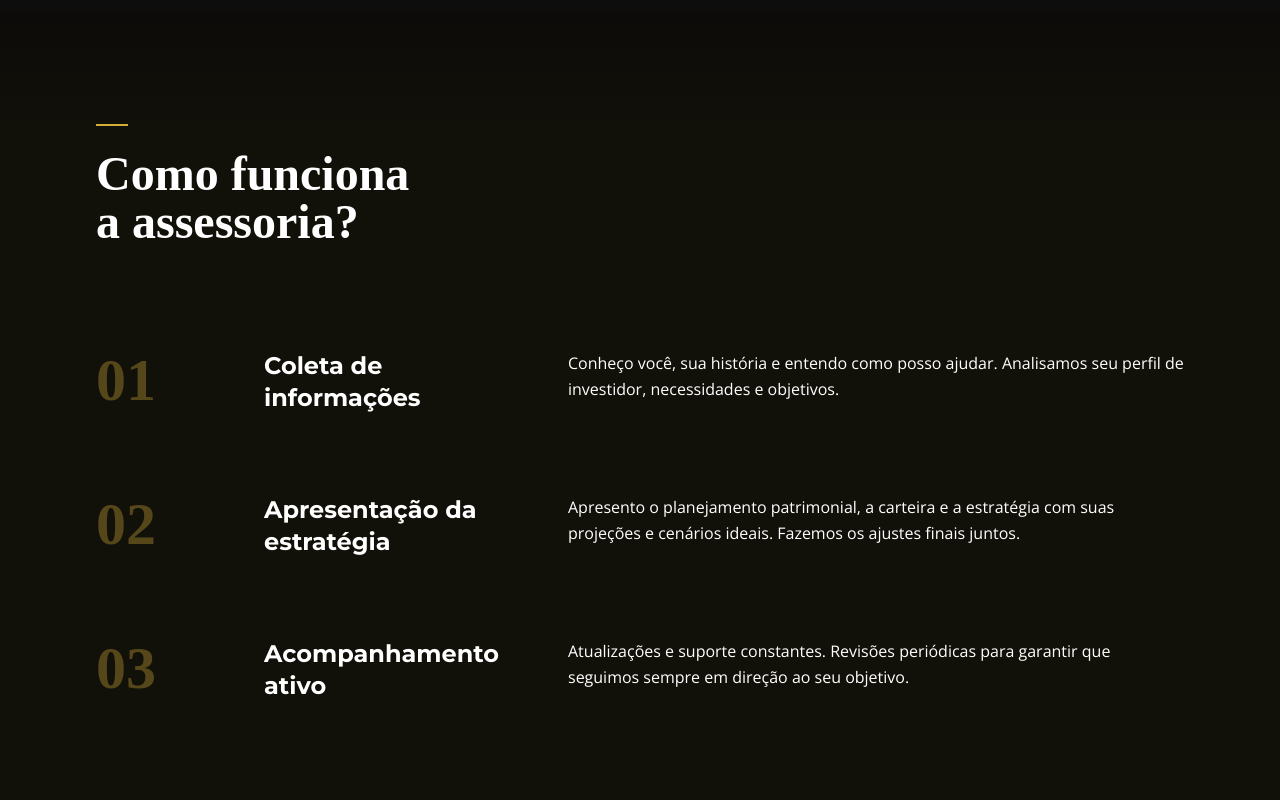
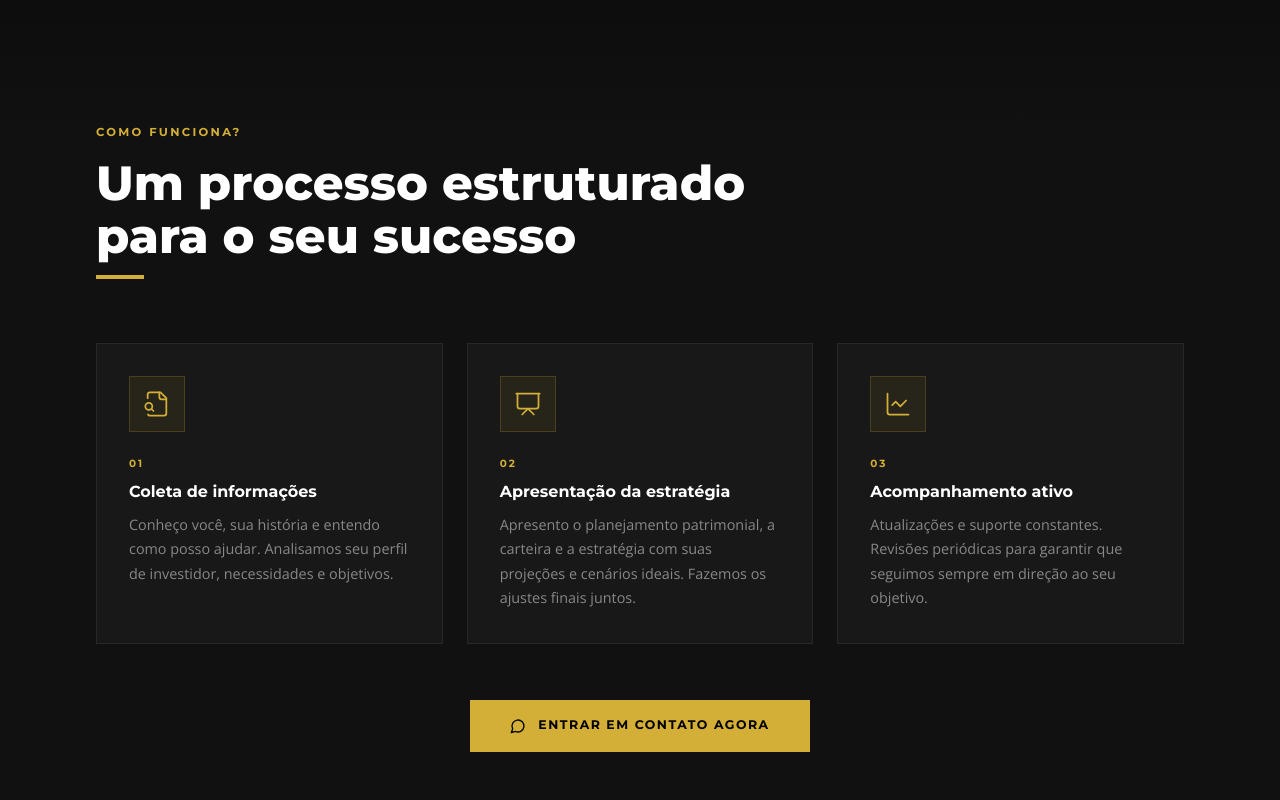
Before and after one commit to theolimaa/lp, a React (Vite) app: page / in a window 1280 px wide. Shown: the part 5680-6480 px from the top of the page. Built offline with nearby package versions, Linux system fonts and the light colour scheme.

Commit message:
Update HowItWorks.jsx

```diff
--- a/src/components/HowItWorks.jsx
+++ b/src/components/HowItWorks.jsx
@@ -1,83 +1,99 @@
 import React from 'react';
 import { motion, useInView } from 'framer-motion';
+import { FileSearch, Presentation, LineChart } from 'lucide-react';
+import { MessageCircle } from 'lucide-react';
 
 const steps = [
-  {
-    id: '01',
-    title: 'Coleta de informações',
-    desc: 'Conheço você, sua história e entendo como posso ajudar. Analisamos seu perfil de investidor, necessidades e objetivos.',
-  },
-  {
-    id: '02',
-    title: 'Apresentação da estratégia',
-    desc: 'Apresento o planejamento patrimonial, a carteira e a estratégia com suas projeções e cenários ideais. Fazemos os ajustes finais juntos.',
-  },
-  {
-    id: '03',
-    title: 'Acompanhamento ativo',
-    desc: 'Atualizações e suporte constantes. Revisões periódicas para garantir que seguimos sempre em direção ao seu objetivo.',
-  },
+  { id: '01', icon: FileSearch,   title: 'Coleta de informações',       desc: 'Conheço você, sua história e entendo como posso ajudar. Analisamos seu perfil de investidor, necessidades e objetivos.' },
+  { id: '02', icon: Presentation, title: 'Apresentação da estratégia',  desc: 'Apresento o planejamento patrimonial, a carteira e a estratégia com suas projeções e cenários ideais. Fazemos os ajustes finais juntos.' },
+  { id: '03', icon: LineChart,     title: 'Acompanhamento ativo',        desc: 'Atualizações e suporte constantes. Revisões periódicas para garantir que seguimos sempre em direção ao seu objetivo.' },
 ];
 
 const HowItWorks = () => {
   const ref = React.useRef(null);
   const inView = useInView(ref, { once: true, margin: '-80px' });
 
+  const handleWhatsApp = () => {
+    const message = encodeURIComponent('Olá, Theo. Gostaria de agendar um diagnóstico de eficiência patrimonial.');
+    window.open(`https://api.whatsapp.com/message/UZZHBP7KOC5AJ1?text=${message}`, '_blank');
+  };
+
   return (
-    <section ref={ref} style={{ background: 'linear-gradient(to bottom, #0C0B09 0%, #111009 120px)' }} className="py-20 lg:py-28 px-6">
+    <section
+      ref={ref}
+      className="py-20 lg:py-28 px-6"
+      style={{ background: 'linear-gradient(to bottom, #0D0D0D 0%, #111111 120px)' }}
+    >
       <div className="container mx-auto max-w-6xl">
 
         {/* Header */}
         <motion.div
           initial={{ opacity: 0, y: 24 }}
           animate={inView ? { opacity: 1, y: 0 } : {}}
-          transition={{ duration: 0.7 }}
+          transition={{ duration: 0.6, ease: [0.22, 1, 0.36, 1] }}
           className="mb-14 lg:mb-16"
         >
-          <span className="block w-8 h-0.5 mb-6" style={{ backgroundColor: 'var(--gold)' }} />
-          <h2
-            className="text-4xl lg:text-5xl font-bold"
-            style={{ color: 'var(--cream)', fontFamily: "'Cormorant Garamond', serif" }}
-          >
-            Como funciona<br />a assessoria?
+          <p className="eyebrow mb-4">Como funciona?</p>
+          <h2 style={{ fontFamily: "'Montserrat', sans-serif", fontWeight: 800, fontSize: 'clamp(2rem, 4vw, 3rem)', color: '#FFFFFF', marginBottom: '0.75rem' }}>
+            Um processo estruturado<br />para o seu sucesso
           </h2>
+          <span className="block w-12 h-1" style={{ backgroundColor: 'var(--gold)' }} />
         </motion.div>
 
-        {/* Steps */}
-        <div className="space-y-0">
+        {/* Step cards — 3 columns, solid bg */}
+        <div className="grid md:grid-cols-3 gap-4 lg:gap-6 mb-14">
           {steps.map((step, i) => (
             <motion.div
               key={step.id}
-              initial={{ opacity: 0, x: -20 }}
-              animate={inView ? { opacity: 1, x: 0 } : {}}
-              transition={{ duration: 0.6, delay: i * 0.15 }}
-              className="grid lg:grid-cols-[120px_1fr] gap-6 lg:gap-12 py-10"
-              style={{ borderBottom: '1px solid var(--border-subtle)' }}
+              initial={{ opacity: 0, y: 24 }}
+              animate={inView ? { opacity: 1, y: 0 } : {}}
+              transition={{ duration: 0.6, delay: i * 0.12, ease: [0.22, 1, 0.36, 1] }}
+              className="p-8"
+              style={{ backgroundColor: 'var(--bg-card)', border: '1px solid var(--border-sub)' }}
             >
-              {/* Number */}
-              <div className="flex items-start">
-                <span
-                  className="text-5xl lg:text-6xl font-bold leading-none"
-                  style={{ color: 'var(--gold)', fontFamily: "'Cormorant Garamond', serif", opacity: 0.35 }}
+              {/* Icon in gold-tinted box */}
+              <div
+                className="w-14 h-14 flex items-center justify-center mb-6"
+                style={{ backgroundColor: 'var(--gold-bg)', border: '1px solid var(--border)' }}
               >
-                  {step.id}
-                </span>
+                <step.icon className="w-7 h-7" style={{ color: 'var(--gold)' }} strokeWidth={1.5} />
               </div>
-              {/* Content */}
-              <div className="flex flex-col lg:flex-row lg:items-start lg:gap-16">
+              <p className="eyebrow mb-3" style={{ fontSize: '0.65rem' }}>{step.id}</p>
               <h3
-                  className="text-xl lg:text-2xl font-bold mb-3 lg:mb-0 lg:min-w-[240px]"
-                  style={{ color: 'var(--cream)' }}
+                className="font-bold mb-3"
+                style={{ color: '#FFFFFF', fontFamily: "'Montserrat', sans-serif", fontSize: '1rem' }}
               >
                 {step.title}
               </h3>
-                <p className="text-base leading-relaxed" style={{ color: 'var(--muted)' }}>
+              <p style={{ color: 'var(--text-muted)', fontSize: '0.9rem', lineHeight: 1.7 }}>
                 {step.desc}
               </p>
-              </div>
             </motion.div>
           ))}
         </div>
+
+        {/* CTA after process explanation */}
+        <motion.div
+          initial={{ opacity: 0, y: 16 }}
+          animate={inView ? { opacity: 1, y: 0 } : {}}
+          transition={{ duration: 0.6, delay: 0.4 }}
+          className="flex justify-center"
+        >
+          <button
+            onClick={handleWhatsApp}
+            className="inline-flex items-center gap-3 px-10 py-4 font-bold text-black uppercase transition-all duration-200 hover:brightness-110 active:scale-95"
+            style={{
+              backgroundColor: 'var(--gold)',
+              fontFamily: "'Montserrat', sans-serif",
+              fontSize: '0.78rem',
+              letterSpacing: '0.12em',
+              minHeight: '52px',
+            }}
+          >
+            <MessageCircle className="w-4 h-4 flex-shrink-0" />
+            ENTRAR EM CONTATO AGORA
+          </button>
+        </motion.div>
 
       </div>
     </section>
```
Lines whose indentation alone changed are shown as unchanged.
